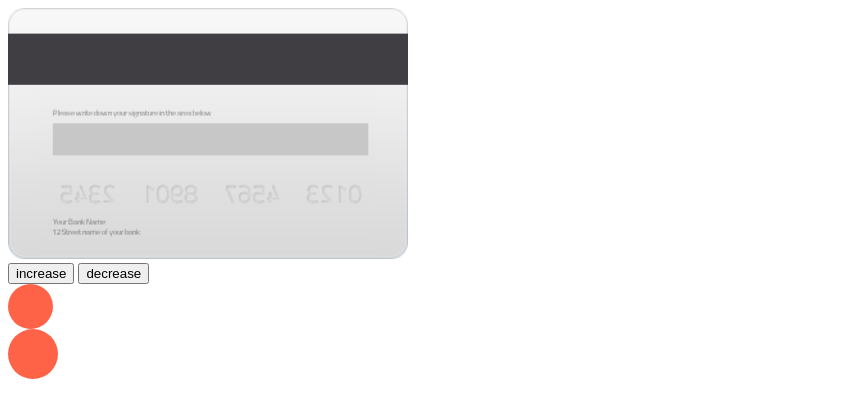
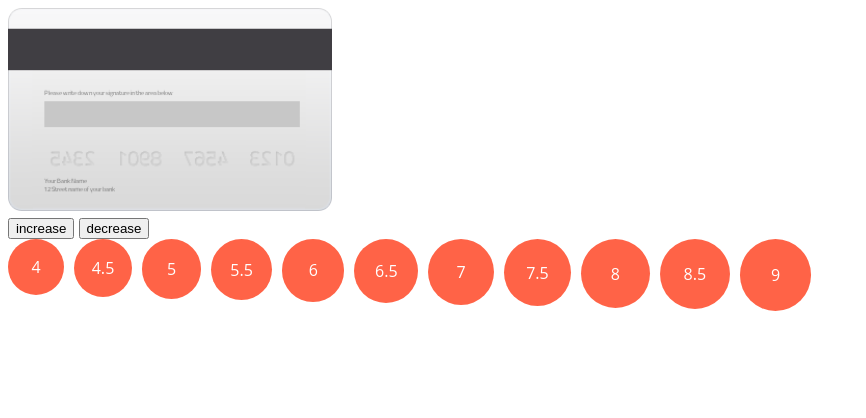
Before and after one commit to stephchuolee/ring-sizer, a plain HTML site: page index.html in a window 1280 px wide. Shown: the whole page, without its empty margins (0-866 px from the left). Drawn offline with Linux system fonts and the light colour scheme.

Commit message:
Apply ring sizes
See Google Sheet for details on how we converted ring sizes on 7DRP website to pixels

```diff
--- a/css/style.css
+++ b/css/style.css
@@ -1,9 +1,18 @@
+body{
+  font-family: Open Sans;
+}
+
 #card-container{
-  width: 400px;
+  width: 323.5275591px;
 }
 
 .card-img{
   width: 100%;
+}
+
+#ring-container{
+  display:flex;
+  flex-direction: row;
 }
 
 .ring {
@@ -11,14 +20,68 @@
   height: 40px;
   width: 40px;
   border-radius: 100%;
+  margin-right: 10px;
+  margin-bottom: 10px;
+  display:flex;
+  align-items: center;
+}
+
+.ring div {
+  color: white;
+  margin: 0 auto;
 }
 
 .ring-4 {
-  width: 45px;
-  height: 45px;
+  width: 56.15888688px;
+  height: 56.15888688px;
 }
 
 .ring-4-5{
-  width: 50px;
-  height: 50px;
+  width: 57.71083555px;
+  height: 57.71083555px;
 }
+
+.ring-5{
+  width: 59.33496789px;
+  height: 59.33496789px;
+}
+
+.ring-5-5 {
+  width: 60.85082473px;
+  height: 60.85082473px;
+}
+
+.ring-6 {
+  width: 62.4027734px;
+  height: 62.4027734px;
+}
+
+.ring-6-5 {
+  width: 63.95472208px;
+  height: 63.95472208px;
+}
+
+.ring-7 {
+  width: 65.57885441px;
+  height: 65.57885441px;
+}
+
+.ring-7-5 {
+  width: 67.08268064px;
+  height: 67.08268064px;
+}
+
+.ring-8 {
+  width: 68.75493542px;
+  height: 68.75493542px;
+}
+
+.ring-8-5 {
+  width: 70.03018006px;
+  height: 70.03018006px;
+}
+
+.ring-9 {
+  width: 71.38963898px;
+  height: 71.38963898px;
+}
--- a/index.html
+++ b/index.html
@@ -12,8 +12,17 @@
     <button id="decrease-btn">decrease</button>
 
     <div id="ring-container">
-      <div class="ring ring-4"></div>
-      <div class="ring ring-4-5"></div>
+      <div class="ring ring-4"><div>4</div></div>
+      <div class="ring ring-4-5"><div>4.5</div></div>
+      <div class="ring ring-5"><div>5</div></div>
+      <div class="ring ring-5-5"><div>5.5</div></div>
+      <div class="ring ring-6"><div>6</div></div>
+      <div class="ring ring-6-5"><div>6.5</div></div>
+      <div class="ring ring-7"><div>7</div></div>
+      <div class="ring ring-7-5"><div>7.5</div></div>
+      <div class="ring ring-8"><div>8</div></div>
+      <div class="ring ring-8-5"><div>8.5</div></div>
+      <div class="ring ring-9"><div>9</div></div>
     </div>
 
     <script src="js/jquery.min.js"></script>
--- a/js/main.js
+++ b/js/main.js
@@ -3,18 +3,27 @@ $(function(){
   var cardBaseWidth = card.width();
 
   var rings = {
-    "ring-4": 45,
-    "ring-4-5": 50
+    "ring-4": 56.15888688,
+    "ring-4-5": 57.71083555,
+    "ring-5": 59.33496789,
+    "ring-5-5": 60.85082473,
+    "ring-6": 62.4027734,
+    "ring-6-5": 63.95472208,
+    "ring-7": 65.57885441,
+    "ring-7-5": 67.08268064,
+    "ring-8": 68.75493542,
+    "ring-8-5": 70.03018006,
+    "ring-9": 71.38963898
   }
 
 
   $('#increase-btn').on('click', function(){
-    card.css('width', '+=10');
+    card.css('width', '+=8');
     updateAllRings(rings);
   });
 
   $('#decrease-btn').on('click', function(){
-    card.css('width', '-=10');
+    card.css('width', '-=8');
     updateAllRings(rings);
   });
 
```
